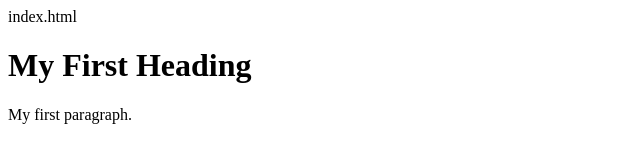
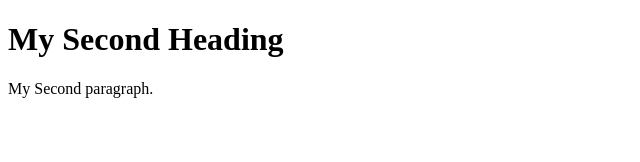
Before and after one commit to LeHanNhat/Lab2-CSE454, a plain HTML site: page index.html in a window 1280 px wide. Shown: the whole page, without its empty margins (0-640 px from the left). Drawn offline with Linux system fonts and the light colour scheme.

Commit message:
Update index.html

```diff
--- a/index.html
+++ b/index.html
@@ -1,10 +1,10 @@
-index.html
+
 <!DOCTYPE html>
 <html>
 <body>
 
-<h1>My First Heading</h1>
-<p>My first paragraph.</p>
+<h1>My Second Heading</h1>
+<p>My Second paragraph.</p>
 
 </body>
 </html>
```
